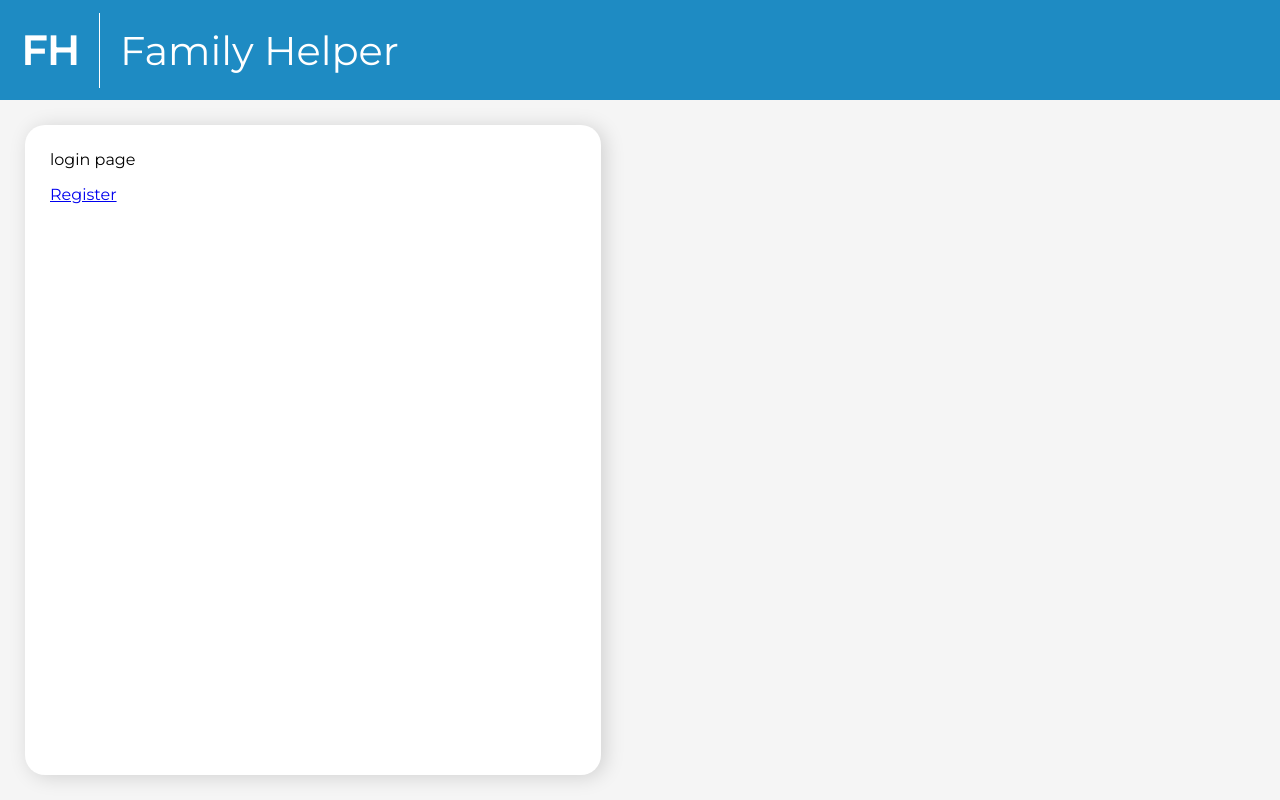
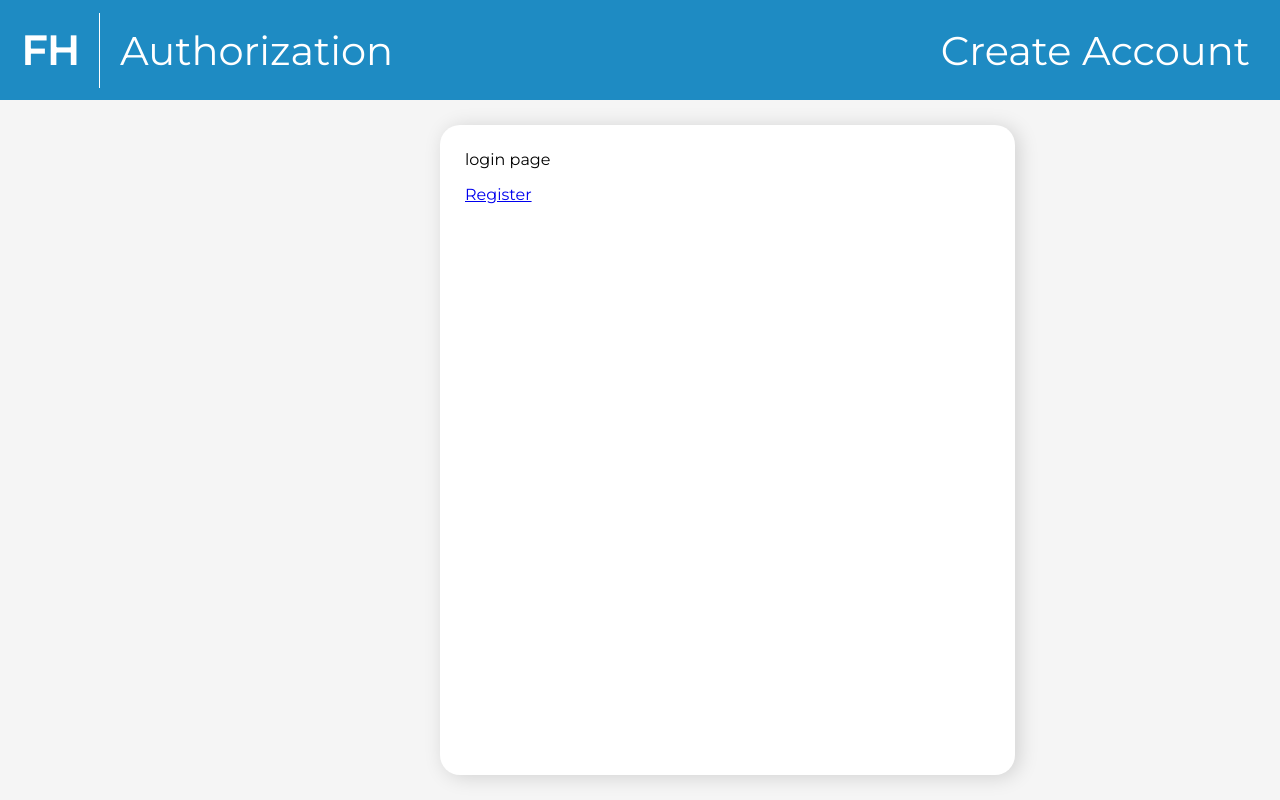
Before and after one commit to bogdansmk/FamilyHelper, a React (Create React App) app in the folder ui/: page / in a window 1280 px wide. Built offline with nearby package versions, Linux system fonts and the light colour scheme.

Commit message:
added props and dynamic render to header component

```diff
--- /dev/null
+++ b/ui/src/Auth/Login.css
@@ -0,0 +1,4 @@
+.main {
+    margin-left: 440px;
+    width: 60%;
+}
--- a/ui/src/Auth/Login.tsx
+++ b/ui/src/Auth/Login.tsx
@@ -1,6 +1,7 @@
 import React from 'react';
-import {Link} from 'react-router-dom';
+import { Link } from 'react-router-dom';
 import Header from "../components/Header/Header";
+import "./Login.css"
 
 interface ILoginProps {
 }
@@ -9,7 +10,11 @@ class LoginPage extends React.Component<ILoginProps, any> {
     render() {
         return (
             <>
-                <Header/>
+                <Header
+                    pageTitle='Authorization'
+                    rightPartText='Create Account'
+                    rightPartUrl='/Register'
+                />
                 <div className="main">
                     <span>login page</span>
                     <p>
--- a/ui/src/components/Header/Header.css
+++ b/ui/src/components/Header/Header.css
@@ -6,6 +6,21 @@
     grid-column-end: 3;
     display: flex;
     align-items: center;
+    justify-content: space-between;
+}
+
+.leftPart {
+    display: flex;
+}
+
+.rightPart{
+    margin-right: 30px;
+}
+
+.header-rightPart-link {
+    text-decoration: none;
+    color: white;
+    font-size: 40px;
 }
 
 .logo {
--- a/ui/src/components/Header/Header.tsx
+++ b/ui/src/components/Header/Header.tsx
@@ -1,15 +1,39 @@
 import React from 'react';
-import {Link} from 'react-router-dom';
+import { Link } from 'react-router-dom';
+import { Interface } from 'readline';
 import "./Header.css"
 
-export default class Header extends React.Component {
+interface IHeaderProps {
+    pageTitle: string;
+    rightPartText: string;
+    rightPartUrl: string;
+}
+
+export default class Header extends React.Component<IHeaderProps> {
+
+    renderPageTitle() {
+        return (
+            <div className="pageTitle">{this.props.pageTitle}</div>
+        )
+    }
+
+    renderRightPart() {
+        const { rightPartUrl, rightPartText } = this.props;
+        return (
+            <div className="rightPart">
+                <Link className='header-rightPart-link' to={rightPartUrl}>{rightPartText}</Link>
+            </div>
+        )
+    }
+
     render() {
         return (
             <div className="header">
-                {/*<div>*/}
+                <div className='leftPart'>
                     <div className="logo">FH</div>
-                    <div className="pageTitle">Family Helper</div>
-                {/*</div>*/}
+                    {this.renderPageTitle()}
+                </div>
+                {this.renderRightPart()}
             </div>
         );
     }
--- a/ui/src/components/LeftMenu/LeftMenu.tsx
+++ b/ui/src/components/LeftMenu/LeftMenu.tsx
@@ -1,5 +1,4 @@
 import React from 'react';
-import {Link} from 'react-router-dom';
 import './LeftMenu.css'
 
 export default class LeftMenu extends React.Component {
```
Also changed, not shown: ui/src/Auth/Login.less (deleted).
